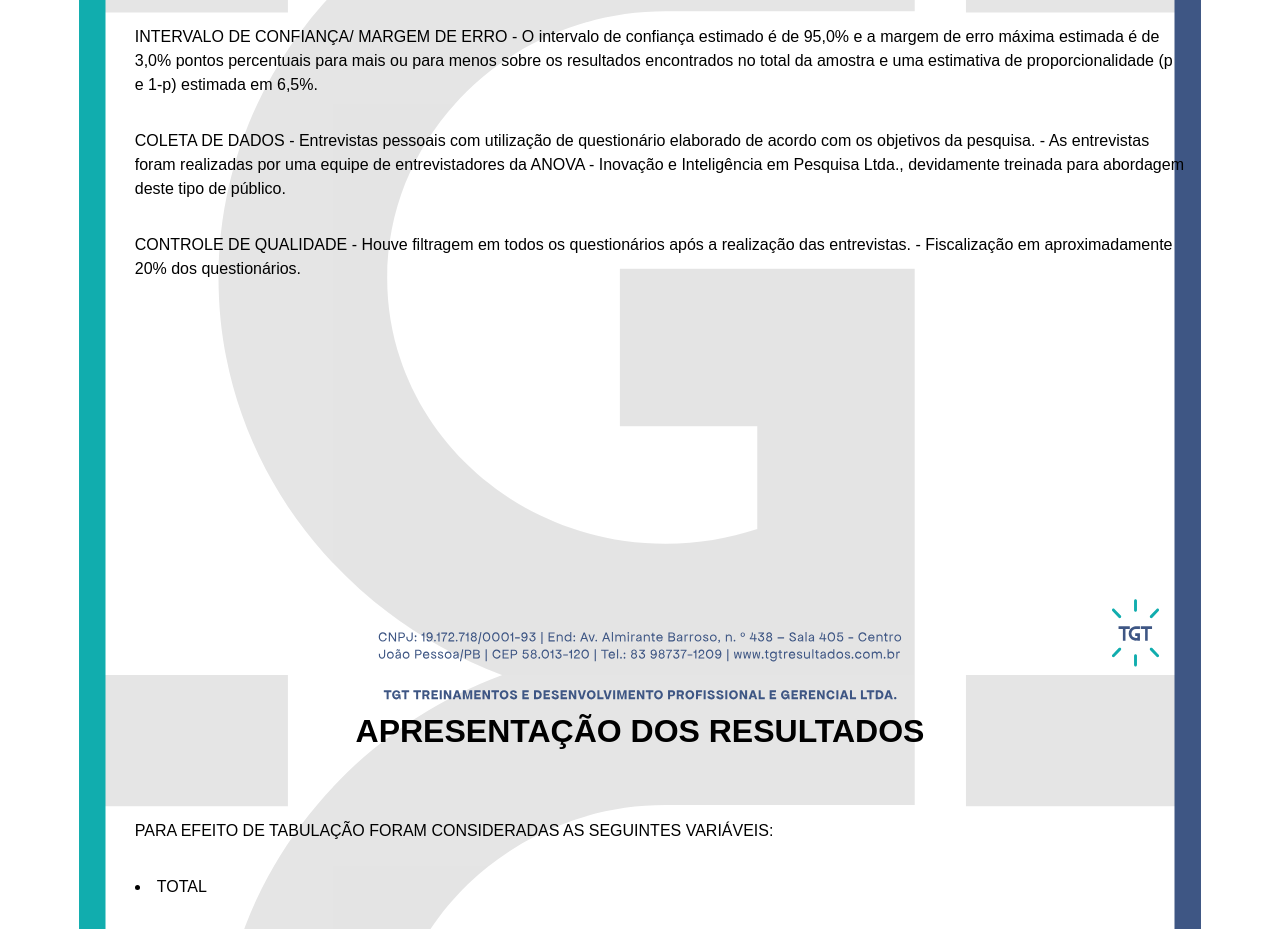
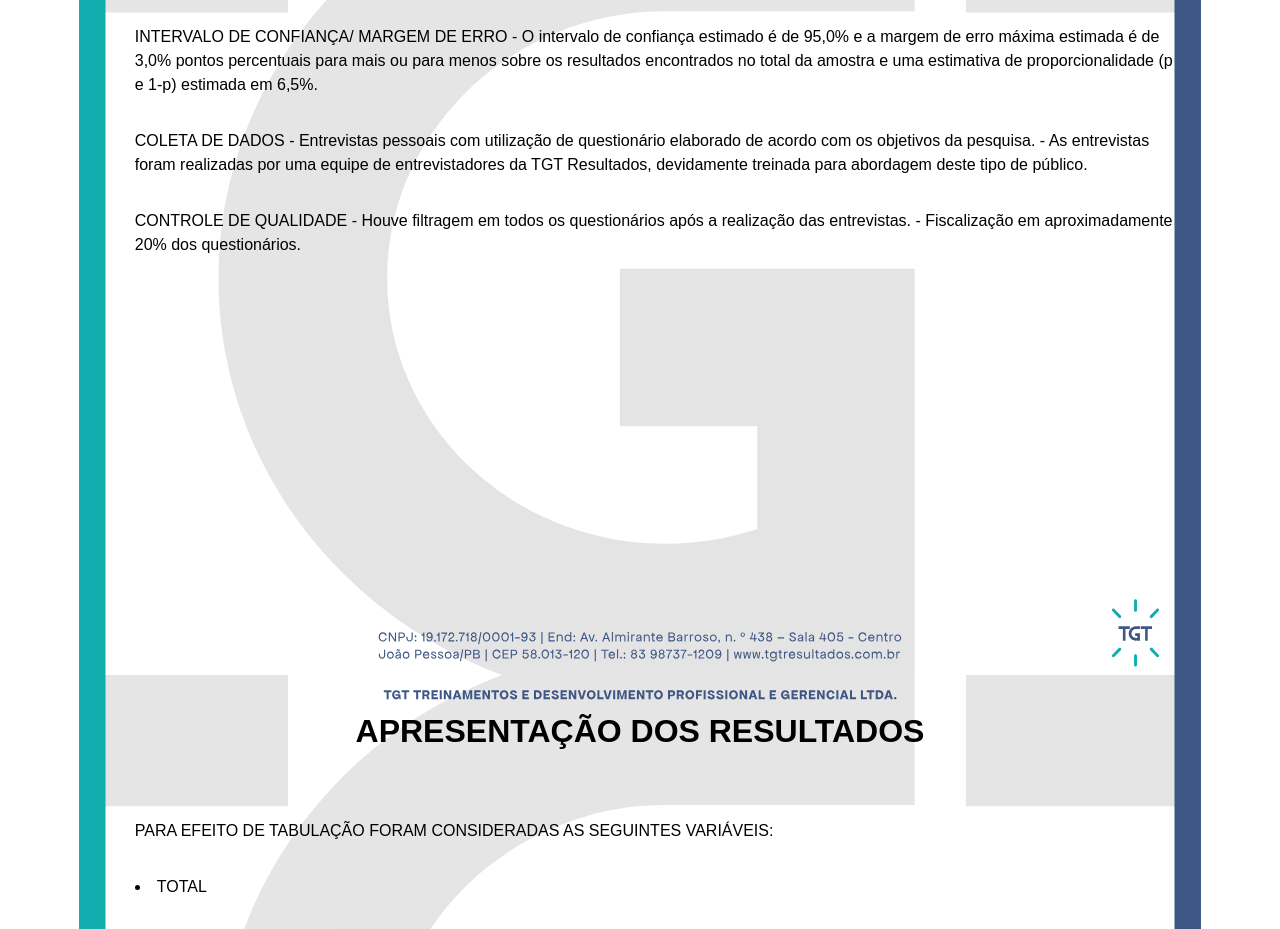
Before and after one commit to gecofever/agencia_jp, a plain HTML site: page index.html in a window 1280 px wide. Shown: the part 2500-3429 px from the top of the page. Drawn offline with nearby package versions, Linux system fonts and the light colour scheme; a script that the page names is missing.

Commit message:
feat: change company name

```diff
--- a/index.html
+++ b/index.html
@@ -199,8 +199,7 @@
         >
           COLETA DE DADOS - Entrevistas pessoais com utilização de questionário
           elaborado de acordo com os objetivos da pesquisa. - As entrevistas
-          foram realizadas por uma equipe de entrevistadores da ANOVA -
-          Inovação e Inteligência em Pesquisa Ltda., devidamente
+          foram realizadas por uma equipe de entrevistadores da TGT Resultados, devidamente
           treinada para abordagem deste tipo de público.
         </p>
 
```
